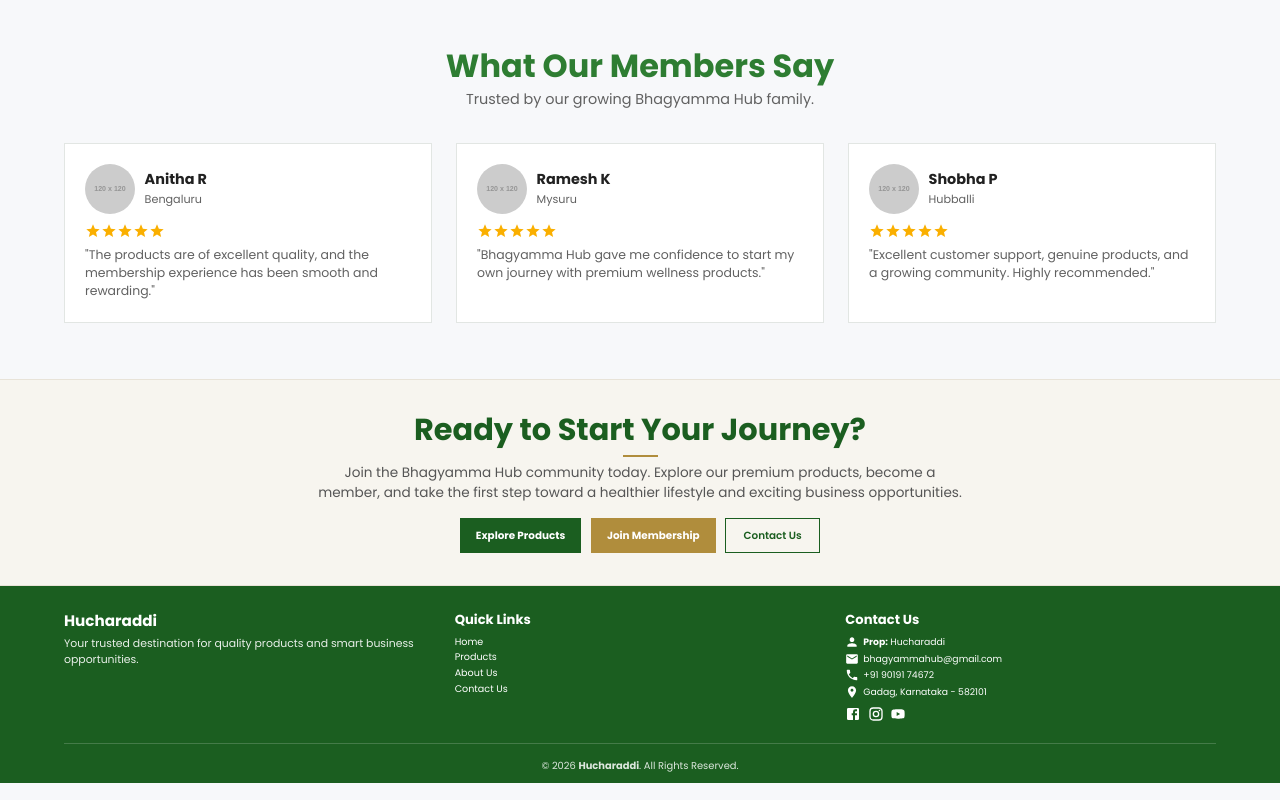
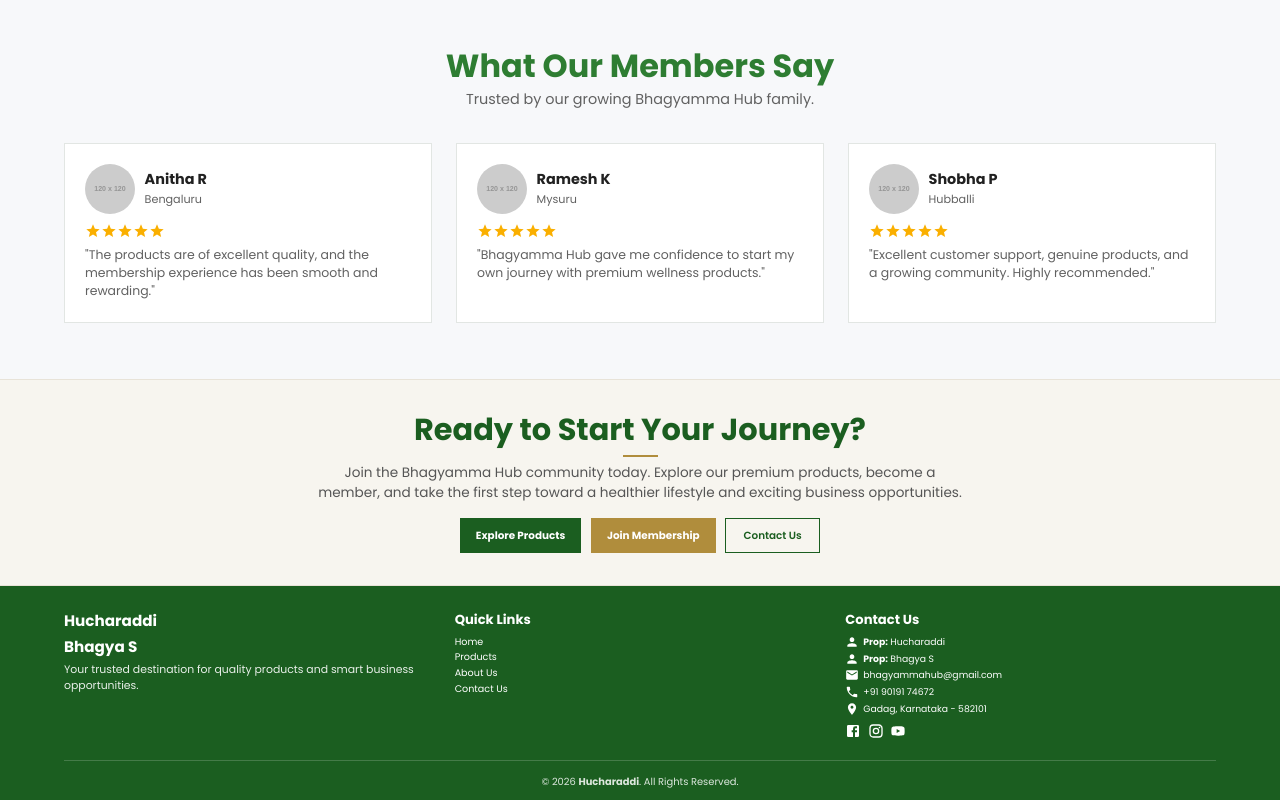
Before and after one commit to ChandanaBk-git/bhagyamma-hub, a React (Vite) app in the folder client/: page / in a window 1280 px wide. Shown: the part 3392-4192 px from the top of the page. Built offline with nearby package versions, Linux system fonts and the light colour scheme; no server answers.

Commit message:
Propieter name added

```diff
--- a/client/src/components/layout/Footer.jsx
+++ b/client/src/components/layout/Footer.jsx
@@ -62,6 +62,18 @@ const Footer = () => {
               }}
             >
               Hucharaddi
+            </Typography>
+                        <Typography
+              fontWeight={700}
+              sx={{
+                fontSize: {
+                  xs: "0.85rem",
+                  sm: "0.95rem",
+                },
+                mb: 0.4,
+              }}
+            >
+              Bhagya S
             </Typography>
 
             <Typography
@@ -161,6 +173,18 @@ const Footer = () => {
               <Typography sx={{ fontSize: "0.58rem" }}>
                 <strong>Prop:</strong> Hucharaddi
               </Typography>
+
+
+            </Box>
+
+                        <Box display="flex" alignItems="center" mb={0.35}>
+              <Person sx={{ mr: 0.5, fontSize: 14 }} />
+
+              <Typography sx={{ fontSize: "0.58rem" }}>
+                <strong>Prop:</strong> Bhagya S
+              </Typography>
+
+
             </Box>
 
             <Box display="flex" alignItems="center" mb={0.35}>
```
Also changed, not shown: 2 other files (tests, documents, lock files or other folders).
